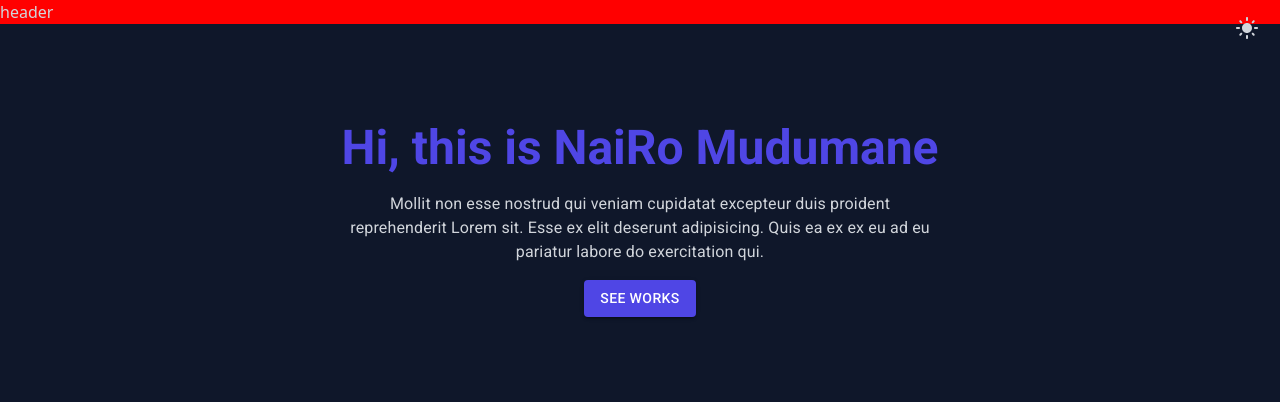
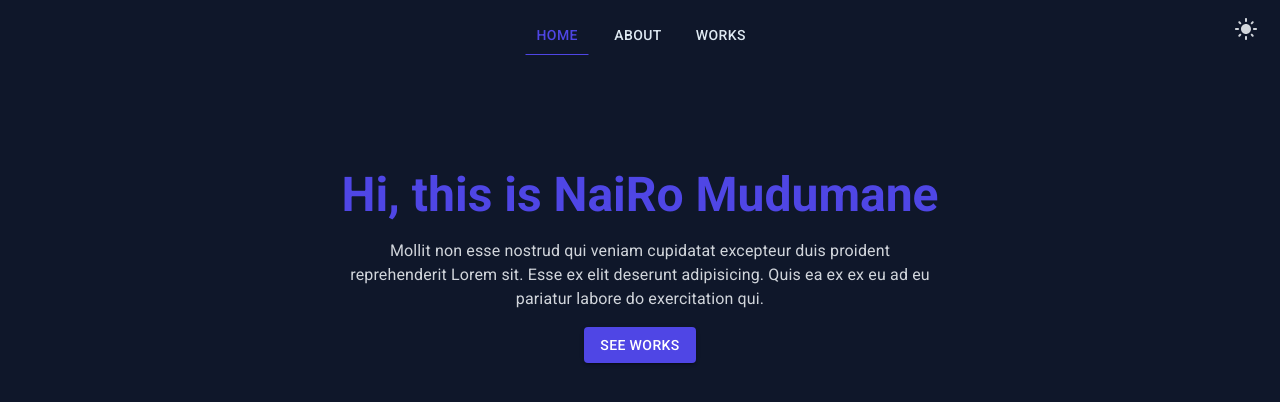
Before and after one commit to nairo-mudumane/react-portfolio-app, a React (Vite) app: page / in a window 1280 px wide. Shown: the top 402 px of the page. Built offline with nearby package versions, Linux system fonts and the light colour scheme.

Commit message:
updated header

```diff
--- a/src/components/Header/index.tsx
+++ b/src/components/Header/index.tsx
@@ -1,13 +1,34 @@
+import { Box, Button } from "@mui/material";
+import { NavLink } from "react-router-dom";
+import { useTheme } from "../../hooks";
 import { ThemeSwitcher } from "../ThemeSwitcher";
+import { PAGES } from "./config";
 import { StyledHeader } from "./styles";
 
 export function Header() {
+    const { isDark } = useTheme();
     return (
-        <StyledHeader>
+        <StyledHeader isDark={isDark}>
             <ThemeSwitcher />
-            <header>
-                <p>header</p>
-            </header>
+            <Box className="header" component="header">
+                <Box component="nav">
+                    <Box component="ul" className="ul">
+                        {PAGES.map((page) => (
+                            <Box key={page.link} component="li" className="li">
+                                <NavLink to={page.link} className="link">
+                                    <Button
+                                        variant="text"
+                                        color="inherit"
+                                        className="btn"
+                                    >
+                                        {page.label}
+                                    </Button>
+                                </NavLink>
+                            </Box>
+                        ))}
+                    </Box>
+                </Box>
+            </Box>
         </StyledHeader>
     );
 }
--- a/src/components/Header/styles.ts
+++ b/src/components/Header/styles.ts
@@ -1,6 +1,51 @@
 import styled from "styled-components";
+import { globalColors } from "../../global/Colors";
+import { ICurrentTheme } from "../../types";
 
-export const StyledHeader = styled.div`
-    width: 100%;
-    background-color: red;
+export const StyledHeader = styled.div<ICurrentTheme>`
+    &,
+    .header,
+    .nav {
+        width: 100%;
+    }
+
+    .header {
+        padding: 1rem 0.5rem;
+    }
+
+    .ul {
+        display: flex;
+        flex-direction: row;
+        flex-wrap: nowrap;
+        align-content: center;
+        justify-content: center;
+        align-items: center;
+    }
+
+    .li {
+        margin: 0 0.5rem;
+    }
+
+    .link {
+        color: ${(props) =>
+            props.isDark ? globalColors.white2 : globalColors.black1};
+
+        &.active,
+        &:hover,
+        &:focus {
+            color: ${globalColors.blue1};
+        }
+
+        &.active .btn,
+        &:hover .btn,
+        &:focus .btn {
+            border-bottom: 1px solid ${globalColors.blue1};
+        }
+    }
+
+    .btn {
+        border: 1px solid transparent;
+        border-bottom-right-radius: 0;
+        border-bottom-left-radius: 0;
+    }
 `;
--- a/src/global/Colors.ts
+++ b/src/global/Colors.ts
@@ -5,6 +5,7 @@ export const globalColors = {
     blue1: "#4f46e5",
 
     white1: "#d1d5db",
+    white2: "#dee9f2",
 
     gray1: "#cbd5e1",
     gray2: "#e2e8f0",
```
